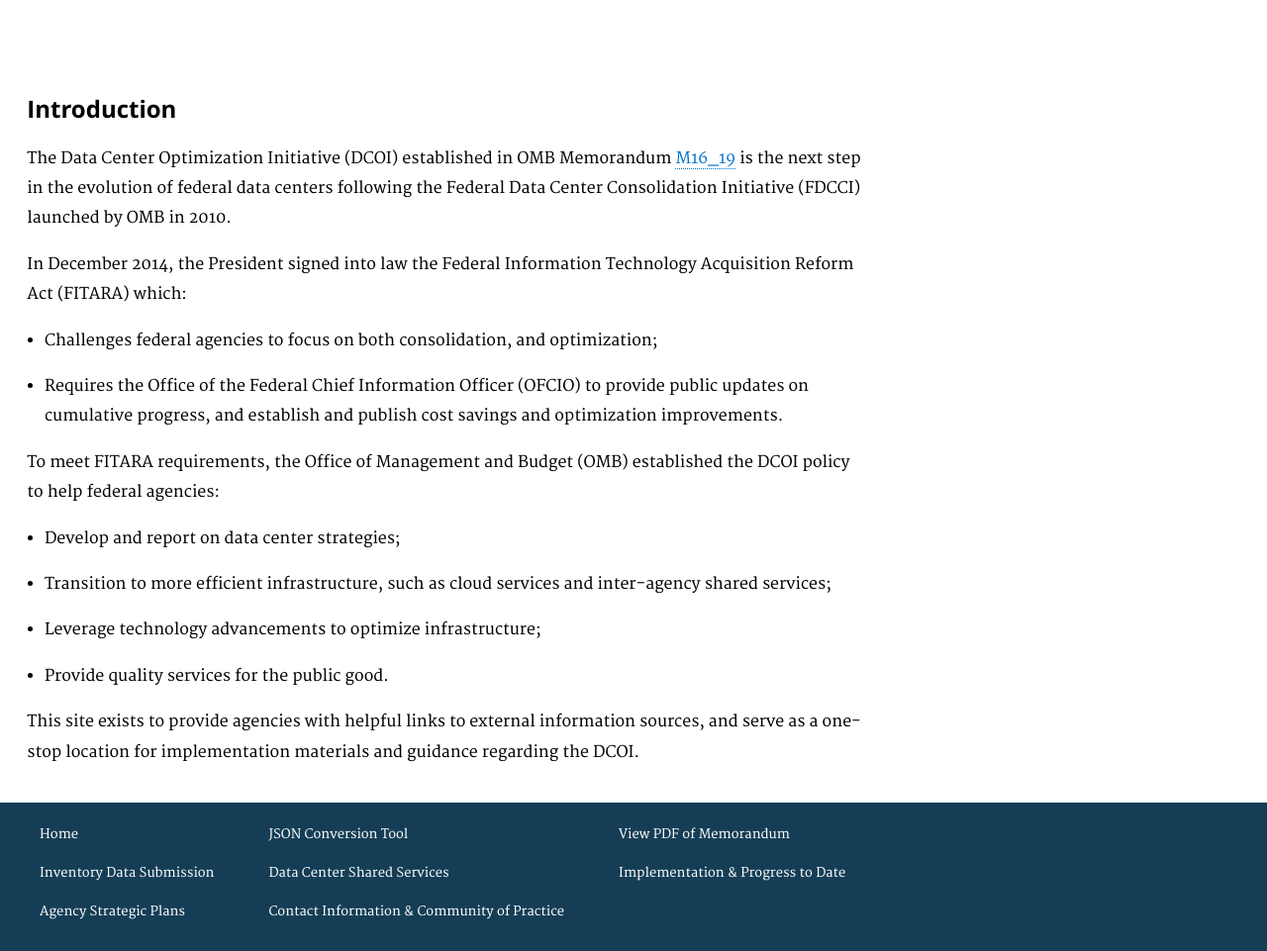
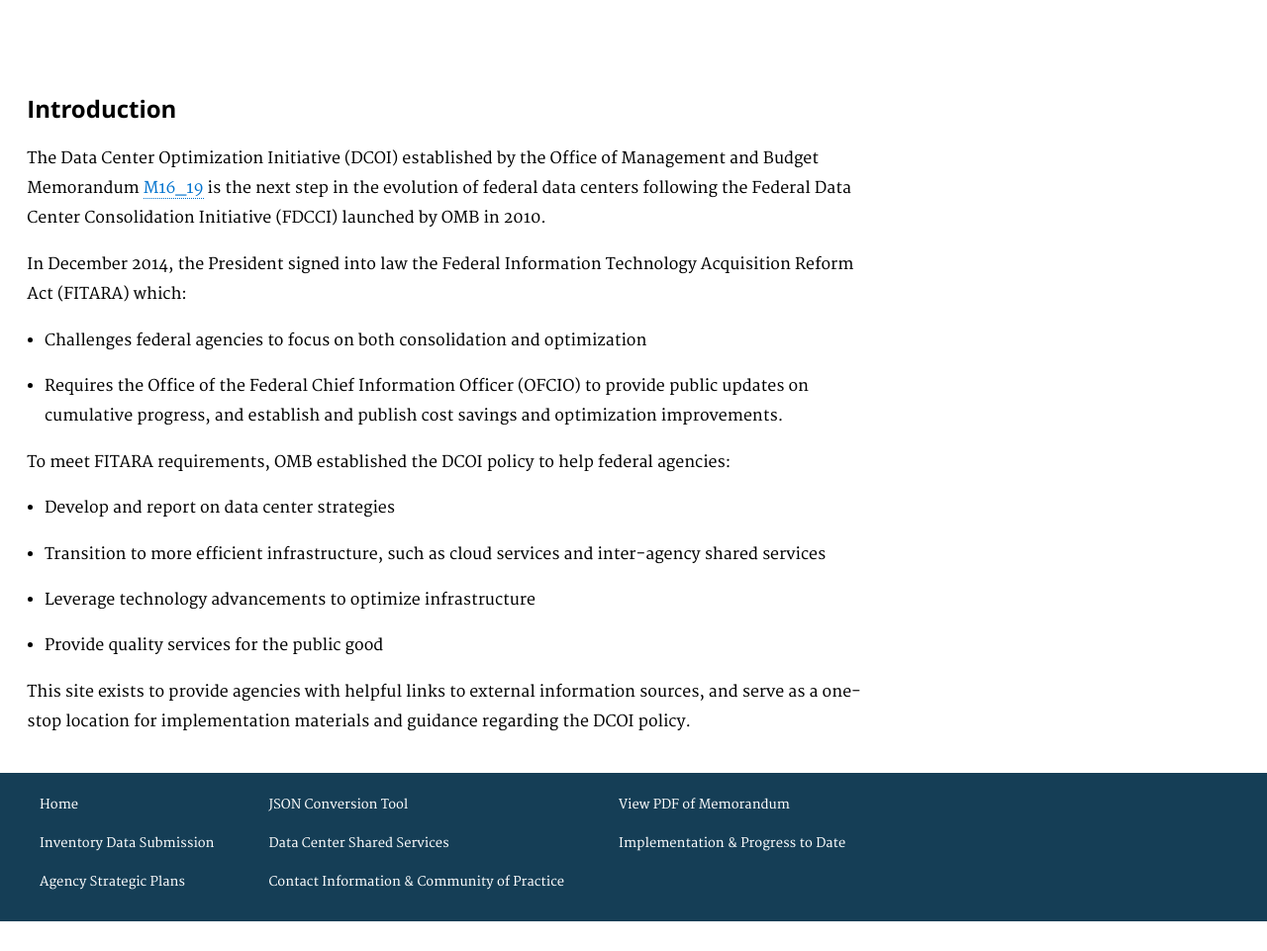
Before and after one commit to ydave-reisys/datacenters, a Jekyll site: the page built from pages/index.html, in a window 1280 px wide and 1065 px high, cut to the strip 104-1065 px from the top of the window. Shown: the whole strip at 99% size. Built offline with Jekyll 4.4.1, drawn with Linux system fonts in a browser that asks for light colours; nearby versions of some CDN libraries; Markdown is read by kramdown in place of the engine named in the settings.

Commit message:
Homepage edits

```diff
--- a/pages/index.html
+++ b/pages/index.html
@@ -7,20 +7,20 @@ description: "Introduction"
 
 <h2 id="introduction">Introduction</h2>
 
-<p>The Data Center Optimization Initiative (DCOI) established in OMB Memorandum <a href="https://www.whitehouse.gov/sites/default/files/omb/memoranda/2016/m_16_19_1" target="_blank">M16_19</a> is the next step in the evolution of federal data centers following the Federal Data Center Consolidation Initiative (FDCCI) launched by OMB in 2010.</p>
+<p>The Data Center Optimization Initiative (DCOI) established by the Office of Management and Budget Memorandum <a href="https://www.whitehouse.gov/sites/default/files/omb/memoranda/2016/m_16_19_1" target="_blank">M16_19</a> is the next step in the evolution of federal data centers following the Federal Data Center Consolidation Initiative (FDCCI) launched by OMB in 2010.</p>
 
 <p>In December 2014, the President signed into law the Federal Information Technology Acquisition Reform Act (FITARA) which:</p>
 <ul>
-    <li>Challenges federal agencies to focus on both consolidation, and optimization;</li>
+    <li>Challenges federal agencies to focus on both consolidation and optimization</li>
     <li>Requires the Office of the Federal Chief Information Officer (OFCIO) to provide public updates on cumulative progress, and establish and publish cost savings and optimization improvements.</li>
 </ul>
 
-<p>To meet FITARA requirements, the Office of Management and Budget (OMB) established the DCOI policy to help federal agencies:</p>
+<p>To meet FITARA requirements, OMB established the DCOI policy to help federal agencies:</p>
 <ul>
-    <li>Develop and report on data center strategies;</li>
-    <li>Transition to more efficient infrastructure, such as cloud services and inter-agency shared services;</li>
-    <li>Leverage technology advancements to optimize infrastructure;</li>
-    <li>Provide quality services for the public good.</li>
+    <li>Develop and report on data center strategies</li>
+    <li>Transition to more efficient infrastructure, such as cloud services and inter-agency shared services</li>
+    <li>Leverage technology advancements to optimize infrastructure</li>
+    <li>Provide quality services for the public good</li>
 </ul>
 
-<p>This site exists to provide agencies with helpful links to external information sources, and serve as a one-stop location for implementation materials and guidance regarding the DCOI.</p>
+<p>This site exists to provide agencies with helpful links to external information sources, and serve as a one-stop location for implementation materials and guidance regarding the DCOI policy.</p>
```
